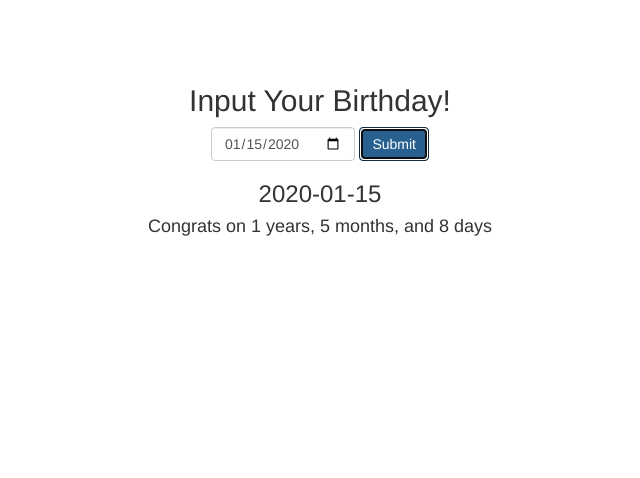
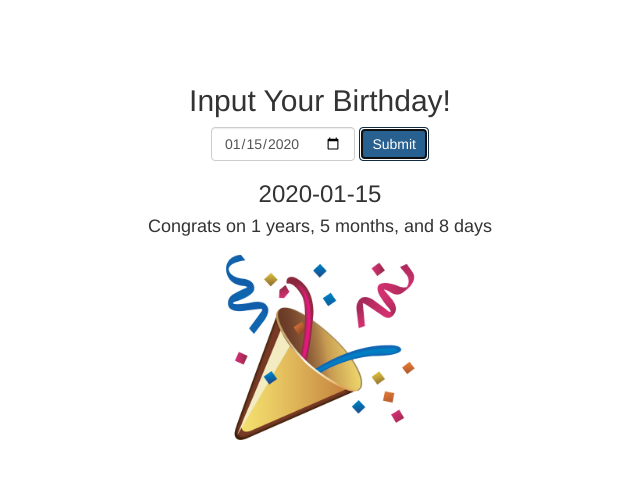
Before and after one commit to Prakhar-pad/react-ageteller, a React (Create React App) app: page / in a window 1280 px wide. Both pictures are taken after typing "2020-01-15" into the empty fields and a click on the button "Submit". Shown: the top 478 px of the page, without its empty margins (320-960 px from the left). Built offline with nearby package versions, Linux system fonts and the light colour scheme.

Commit message:
popper image added with animations

```diff
--- a/src/components/AgeStats.js
+++ b/src/components/AgeStats.js
@@ -1,4 +1,6 @@
 import React , {Component} from 'react';
+import partyPopper from '../assets/party-popper.jpg'
+
 
 class AgeStats extends Component{
     timeSince(date){
@@ -20,6 +22,7 @@ class AgeStats extends Component{
             <div>
                 <h3>{this.props.date}</h3>
                 <h4>Congrats on {this.timeSince(this.props.date)}</h4>
+                <img src={partyPopper} alt='party-popper' className='party-popper'/>
             </div>
         )
     }
--- a/src/components/App.css
+++ b/src/components/App.css
@@ -3,3 +3,22 @@
     text-align: center;
     font-size:16px;
 }
+
+.party-popper{
+    width:200px;
+    height:200px;
+}
+
+.fade{
+    animation-name: fade-in;
+    animation-duration: 2s;
+}
+
+.age-stats{
+    opacity: 100;
+}
+
+@keyframes fade-in{
+    from {opacity:0}
+    to {opacity:100}
+}
--- a/src/components/App.js
+++ b/src/components/App.js
@@ -1,7 +1,9 @@
 import React,{Component} from 'react';
 import {Form, FormControl, Button} from 'react-bootstrap';
 import './App.css';
-import AgeStats from './AgeStats'
+import AgeStats from './AgeStats';
+import partyPopper from '../assets/party-popper.jpg'
+
 
 
 class App extends Component{
@@ -10,12 +12,16 @@ class App extends Component{
 
         this.state={
             newDate: '',
-            birthday:'1976-07-12'
+            birthday:'1976-07-12',
+            showStats: false
         }
     }
 
     changeBirthday(){
-        this.setState({birthday: this.state.newDate});
+        this.setState({
+            birthday: this.state.newDate,
+            showStats: true
+        });
     }
 
 
@@ -33,7 +39,14 @@ class App extends Component{
                     <Button onClick={()=>this.changeBirthday()}>
                         Submit
                     </Button>
+                    {
+                      this.state.showStats ?
+                    <div className='fade age-stats'>
                     <AgeStats date={this.state.birthday}/>
+                    </div>
+                    : <div></div>
+                    }
+
                 </Form>
             </div>
         )
```
Also changed, not shown: src/assets/party-popper.jpg (added).
